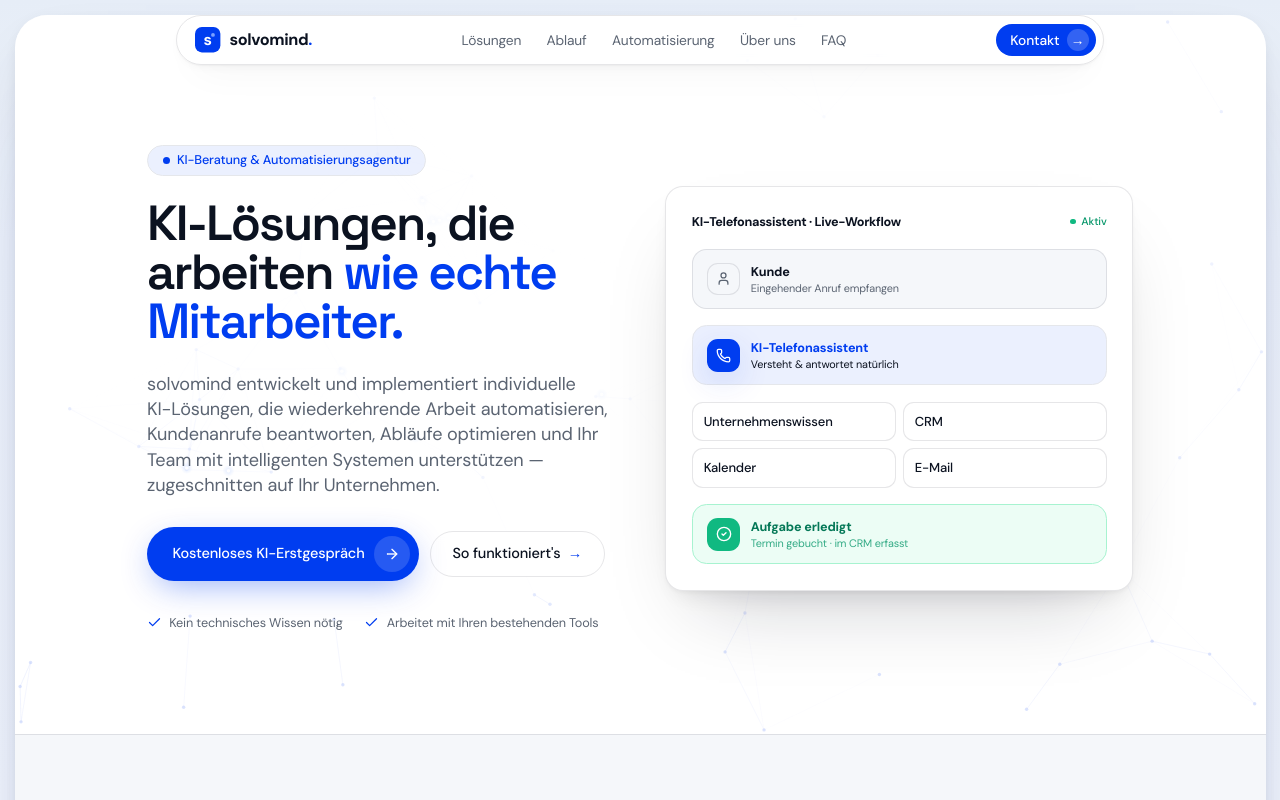
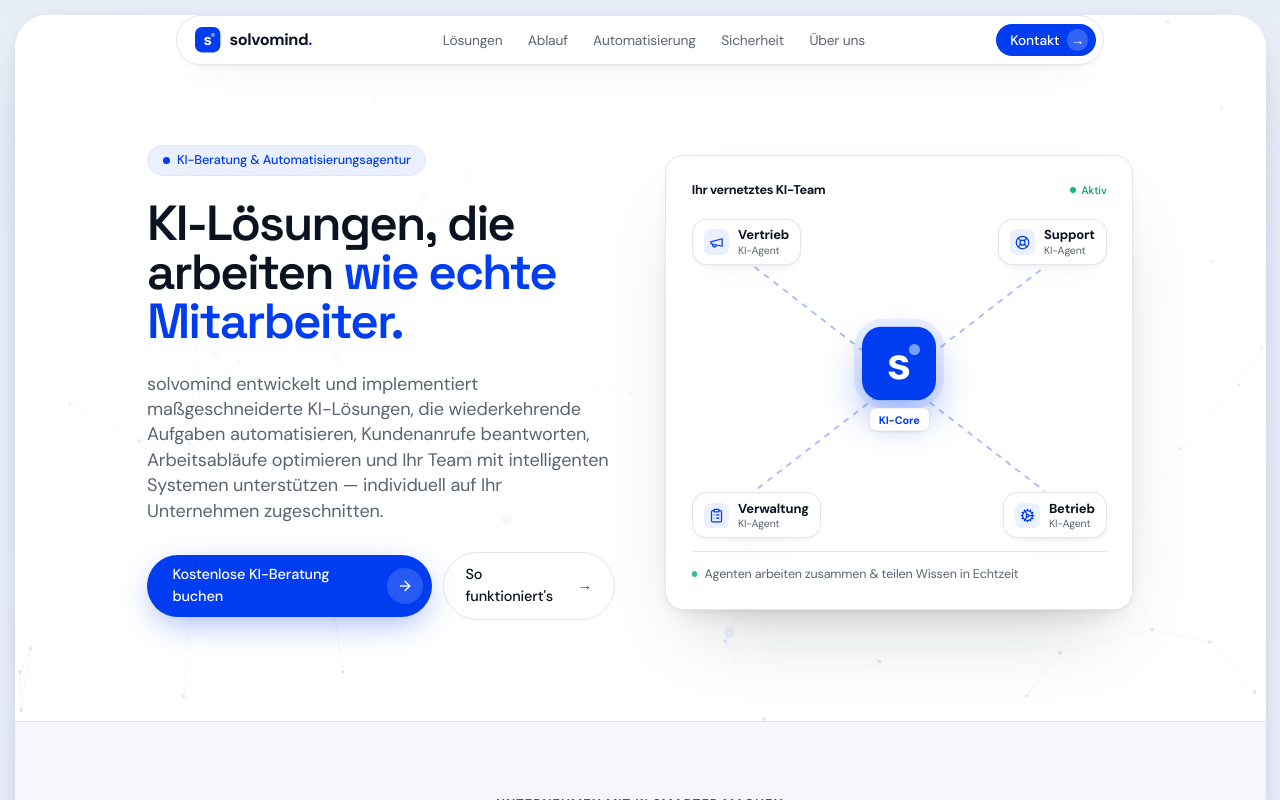
Before and after one commit to Ali-Alizadeh-dev/vektorflowz, a Next.js app: page / in a window 1280 px wide. Shown: the top 800 px of the page. Built offline with nearby package versions, Linux system fonts and the light colour scheme.

Commit message:
solvomind changes

```diff
--- a/app/globals.css
+++ b/app/globals.css
@@ -90,6 +90,23 @@ h3,
   display: inline-block;
 }
 
+/* Hero "vernetztes KI-Team" — flowing dashes along the connector lines
+   and a soft pulse on the live-status dot. */
+@keyframes flowdash {
+  to {
+    stroke-dashoffset: -8;
+  }
+}
+@keyframes softpulse {
+  0%,
+  100% {
+    opacity: 0.5;
+  }
+  50% {
+    opacity: 1;
+  }
+}
+
 .hairline {
   height: 1px;
   width: 100%;
--- a/app/page.tsx
+++ b/app/page.tsx
@@ -6,6 +6,7 @@ import Leistungen from "@/components/Leistungen";
 import Vergleich from "@/components/Vergleich";
 import Ablauf from "@/components/Ablauf";
 import Showcase from "@/components/Showcase";
+import Sicherheit from "@/components/Sicherheit";
 import WarumSolvomind from "@/components/WarumSolvomind";
 import UeberMich from "@/components/UeberMich";
 import FAQ from "@/components/FAQ";
@@ -28,6 +29,7 @@ export default function Page() {
           <Vergleich />
           <Ablauf />
           <Showcase />
+          <Sicherheit />
           <WarumSolvomind />
           <UeberMich />
           <FAQ />
--- a/components/Ablauf.tsx
+++ b/components/Ablauf.tsx
@@ -8,13 +8,13 @@ import SectionHeader from "./SectionHeader";
 const steps = [
   {
     n: "1",
-    title: "Kostenloses KI-Erstgespräch",
-    text: "Wir lernen Ihr Unternehmen, Ihre Ziele und Ihre täglichen Engpässe kennen.",
+    title: "Kostenlose KI-Beratung",
+    text: "Wir lernen Ihr Unternehmen, Ihre Ziele und täglichen Engpässe kennen.",
   },
   {
     n: "2",
-    title: "Prozess-Analyse",
-    text: "Wir identifizieren die Automatisierungspotenziale mit dem größten Hebel.",
+    title: "Prozessanalyse",
+    text: "Wir identifizieren die wirkungsvollsten Automatisierungsmöglichkeiten.",
   },
   {
     n: "3",
@@ -23,7 +23,7 @@ const steps = [
   },
   {
     n: "4",
-    title: "Umsetzung & Optimierung",
+    title: "Implementierung & Optimierung",
     text: "Wir integrieren, testen und verbessern Ihre Systeme kontinuierlich.",
   },
 ];
@@ -92,7 +92,7 @@ export default function Ablauf() {
     <section id="ablauf" ref={ref} className="section">
       <div className="mx-auto max-w-6xl px-5 md:px-8">
         <SectionHeader
-          label="Unser Ablauf"
+          label="Unser Vorgehen"
           title="Ein einfacher Weg von der Idee zum Ergebnis."
           intro="Transparent, strukturiert und nachvollziehbar — vom ersten Gespräch bis zur fertigen Lösung."
         />
--- a/components/FinalCTA.tsx
+++ b/components/FinalCTA.tsx
@@ -56,7 +56,7 @@ export default function FinalCTA() {
               Bereit, Ihre KI-Belegschaft aufzubauen?
             </h2>
             <p className="mx-auto mt-5 max-w-xl text-lg md:text-xl text-white/85 leading-relaxed">
-              Entdecken Sie, wie individuelle KI-Lösungen Kosten senken,
+              Entdecken Sie, wie maßgeschneiderte KI-Lösungen Kosten senken,
               wiederkehrende Arbeit automatisieren und Ihr Unternehmen wachsen
               lassen.
             </p>
@@ -64,13 +64,14 @@ export default function FinalCTA() {
               href="#kontakt"
               className="group mt-9 inline-flex items-center justify-center gap-2.5 pl-7 pr-2.5 py-2.5 rounded-full bg-white text-accent text-base font-semibold hover:bg-white/90 transition-colors"
             >
-              Kostenloses KI-Erstgespräch buchen
+              Kostenlose KI-Beratung buchen
               <span className="inline-flex items-center justify-center w-10 h-10 rounded-full bg-accent/10 group-hover:translate-x-0.5 transition-transform">
                 <ArrowRight size={16} />
               </span>
             </a>
             <div className="mt-5 text-sm font-medium text-white/70">
-              Unverbindlich · 30-minütiges Gespräch · Individuelle Empfehlungen
+              Unverbindlich · 30-minütiges Gespräch · Maßgeschneiderte
+              Empfehlungen
             </div>
           </div>
         </div>
--- a/components/Hero.tsx
+++ b/components/Hero.tsx
@@ -5,7 +5,15 @@ import { useGSAP } from "@gsap/react";
 import { gsap } from "@/lib/gsap";
 import SplitWords from "./SplitWords";
 import NeuralNetwork from "./NeuralNetwork";
-import { ArrowDown, Check, Phone, User, CheckCircle2 } from "lucide-react";
+import { ArrowDown, Megaphone, LifeBuoy, ClipboardList, Cog } from "lucide-react";
+import { LogoMark } from "./Logo";
+
+const agents = [
+  { icon: Megaphone, label: "Vertrieb", pos: "left-0 top-1.5" },
+  { icon: LifeBuoy, label: "Support", pos: "right-0 top-1.5" },
+  { icon: ClipboardList, label: "Verwaltung", pos: "left-0 bottom-1.5" },
+  { icon: Cog, label: "Betrieb", pos: "right-0 bottom-1.5" },
+];
 
 export default function Hero() {
   const root = useRef<HTMLDivElement>(null);
@@ -35,21 +43,21 @@ export default function Hero() {
             { y: 18, opacity: 0, duration: 0.8, stagger: 0.08, clearProps: "transform,opacity" },
             "-=0.5"
           )
-          .from(
-            '[data-hero="trust"] > *',
-            { y: 12, opacity: 0, duration: 0.6, stagger: 0.08 },
-            "-=0.3"
-          )
-          // Workflow card pops in, then its rows cascade
+          // Diagram card pops in, then hub + agent chips cascade
           .from(
             '[data-hero="card"]',
             { y: 30, opacity: 0, scale: 0.96, duration: 0.9, clearProps: "transform,opacity" },
             "-=0.9"
           )
           .from(
-            '[data-hero="flow"]',
-            { y: 14, opacity: 0, scale: 0.94, duration: 0.5, stagger: 0.1, ease: "back.out(1.7)", clearProps: "transform,opacity" },
+            '[data-hero="hub"]',
+            { scale: 0, opacity: 0, duration: 0.6, ease: "back.out(1.8)", clearProps: "transform,opacity" },
             "-=0.5"
+          )
+          .from(
+            '[data-hero="agent"]',
+            { y: 12, opacity: 0, scale: 0.9, duration: 0.5, stagger: 0.09, ease: "back.out(1.7)", clearProps: "transform,opacity" },
+            "-=0.35"
           );
       } else {
         // Mobile: light block-fade per element — smooth first paint.
@@ -59,7 +67,6 @@ export default function Hero() {
             '[data-hero="title"]',
             '[data-hero="sub"]',
             '[data-hero="cta"]',
-            '[data-hero="trust"]',
             '[data-hero="card"]',
           ],
           {
@@ -126,7 +133,7 @@ export default function Hero() {
             <SplitWords
               as="p"
               data-hero="sub"
-              text="solvomind entwickelt und implementiert individuelle KI-Lösungen, die wiederkehrende Arbeit automatisieren, Kundenanrufe beantworten, Abläufe optimieren und Ihr Team mit intelligenten Systemen unterstützen — zugeschnitten auf Ihr Unternehmen."
+              text="solvomind entwickelt und implementiert maßgeschneiderte KI-Lösungen, die wiederkehrende Aufgaben automatisieren, Kundenanrufe beantworten, Arbeitsabläufe optimieren und Ihr Team mit intelligenten Systemen unterstützen — individuell auf Ihr Unternehmen zugeschnitten."
               className="mt-6 max-w-xl text-lg md:text-xl text-muted leading-relaxed"
             />
 
@@ -136,7 +143,7 @@ export default function Hero() {
                 href="#kontakt"
                 className="group inline-flex items-center justify-center gap-2.5 pl-7 pr-2.5 py-2.5 rounded-full bg-accent text-white text-base font-medium hover:bg-accent/90 transition-colors shadow-accent-glow"
               >
-                Kostenloses KI-Erstgespräch
+                Kostenlose KI-Beratung buchen
                 <span className="inline-flex items-center justify-center w-10 h-10 rounded-full bg-white/15 group-hover:translate-x-0.5 transition-transform">
                   <ArrowDown size={16} className="-rotate-90" />
                 </span>
@@ -150,30 +157,13 @@ export default function Hero() {
                 <span className="text-accent">→</span>
               </a>
             </div>
-
-            <div
-              data-hero="trust"
-              className="mt-9 flex flex-wrap items-center gap-x-6 gap-y-3 text-sm text-muted"
-            >
-              <span className="inline-flex items-center gap-2">
-                <Check size={15} className="text-accent" />
-                Kein technisches Wissen nötig
-              </span>
-              <span className="inline-flex items-center gap-2">
-                <Check size={15} className="text-accent" />
-                Arbeitet mit Ihren bestehenden Tools
-              </span>
-            </div>
           </div>
 
-          {/* Right: live workflow card */}
-          <div
-            data-hero="card"
-            className="relative card shadow-card-lg p-6 md:p-7"
-          >
-            <div className="flex items-center justify-between mb-5">
+          {/* Right: vernetztes KI-Team — hub & spoke */}
+          <div data-hero="card" className="relative card shadow-card-lg p-6 md:p-7">
+            <div className="flex items-center justify-between">
               <span className="text-sm font-semibold tracking-tight">
-                KI-Telefonassistent · Live-Workflow
+                Ihr vernetztes KI-Team
               </span>
               <span className="inline-flex items-center gap-1.5 text-xs font-medium text-emerald-600">
                 <span className="w-1.5 h-1.5 rounded-full bg-emerald-500" />
@@ -181,55 +171,75 @@ export default function Hero() {
               </span>
             </div>
 
-            <div className="flex flex-col">
-              <FlowRow
-                icon={<User size={15} className="text-muted" />}
-                iconWrap="bg-bg border border-line"
-                title="Kunde"
-                sub="Eingehender Anruf empfangen"
+            <div className="relative mt-4 h-[300px] sm:h-[330px]">
+              {/* Connector lines with flowing dashes */}
+              <svg
+                viewBox="0 0 100 100"
+                preserveAspectRatio="none"
+                aria-hidden
+                className="absolute inset-0 w-full h-full overflow-visible"
+              >
+                {[
+                  [15, 16],
+                  [85, 16],
+                  [15, 84],
+                  [85, 84],
+                ].map(([x, y], i) => (
+                  <line
+                    key={i}
+                    x1="50"
+                    y1="50"
+                    x2={x}
+                    y2={y}
+                    stroke="var(--accent)"
+                    strokeOpacity="0.35"
+                    strokeWidth="0.5"
+                    strokeDasharray="1.6 1.6"
+                    style={{ animation: `flowdash ${1.1 + i * 0.15}s linear infinite` }}
                   />
-              <Connector />
+                ))}
+              </svg>
+
+              {/* Central hub */}
               <div
-                data-hero="flow"
-                className="flex items-center gap-3 rounded-2xl bg-accent-soft border border-accent/20 px-4 py-3.5"
+                data-hero="hub"
+                className="absolute left-1/2 top-1/2 -translate-x-1/2 -translate-y-1/2 z-10 flex flex-col items-center gap-2"
               >
-                <span className="shrink-0 inline-flex items-center justify-center w-9 h-9 rounded-xl bg-accent text-white shadow-accent-glow">
-                  <Phone size={15} />
+                <span
+                  className="flex items-center justify-center w-[74px] h-[74px] rounded-[22px] shadow-accent-glow"
+                  style={{ boxShadow: "0 0 0 8px var(--accent-soft), 0 18px 36px rgba(0,61,240,0.35)" }}
+                >
+                  <LogoMark className="w-[74px] h-[74px]" />
                 </span>
-                <div className="min-w-0">
-                  <p className="text-sm font-semibold text-accent">
-                    KI-Telefonassistent
-                  </p>
-                  <p className="text-xs text-accent/70">
-                    Versteht &amp; antwortet natürlich
-                  </p>
+                <span className="rounded-lg bg-surface border border-line px-2.5 py-1 text-xs font-semibold text-accent shadow-card">
+                  KI-Core
+                </span>
+              </div>
+
+              {/* Agent chips */}
+              {agents.map((a) => (
+                <div
+                  key={a.label}
+                  data-hero="agent"
+                  className={`absolute ${a.pos} z-20 flex items-center gap-2.5 rounded-2xl bg-surface border border-line px-3 py-2 shadow-card whitespace-nowrap`}
+                >
+                  <span className="flex items-center justify-center w-7 h-7 rounded-lg bg-accent-soft text-accent">
+                    <a.icon size={15} />
+                  </span>
+                  <div className="leading-tight">
+                    <div className="text-[13px] font-semibold">{a.label}</div>
+                    <div className="text-[10.5px] text-muted">KI-Agent</div>
                   </div>
                 </div>
-              <Connector />
-              <div
-                data-hero="flow"
-                className="grid grid-cols-2 gap-2"
-              >
-                {["Unternehmenswissen", "CRM", "Kalender", "E-Mail"].map((t) => (
-                  <span
-                    key={t}
-                    className="rounded-xl bg-surface border border-line px-3 py-2.5 text-[13px] font-medium"
-                  >
-                    {t}
-                  </span>
               ))}
             </div>
-              <Connector />
-              <FlowRow
-                data-hero="flow"
-                icon={<CheckCircle2 size={16} className="text-white" />}
-                iconWrap="bg-emerald-500"
-                title="Aufgabe erledigt"
-                titleClass="text-emerald-700"
-                sub="Termin gebucht · im CRM erfasst"
-                subClass="text-emerald-600/80"
-                wrapClass="bg-emerald-50 border border-emerald-200"
+
+            <div className="mt-2 pt-3.5 border-t border-line flex items-center gap-2 text-[12.5px] text-muted">
+              <span
+                className="w-1.5 h-1.5 rounded-full bg-emerald-500"
+                style={{ animation: "softpulse 1.6s ease-in-out infinite" }}
               />
+              Agenten arbeiten zusammen &amp; teilen Wissen in Echtzeit
             </div>
           </div>
         </div>
@@ -237,46 +247,3 @@ export default function Hero() {
     </section>
   );
 }
-
-function FlowRow({
-  icon,
-  iconWrap,
-  title,
-  titleClass = "",
-  sub,
-  subClass = "text-muted",
-  wrapClass = "bg-bg border border-line",
-  ...rest
-}: {
-  icon: React.ReactNode;
-  iconWrap: string;
-  title: string;
-  titleClass?: string;
-  sub: string;
-  subClass?: string;
-  wrapClass?: string;
-  [key: string]: unknown;
-}) {
-  return (
-    <div
-      className={`flex items-center gap-3 rounded-2xl px-4 py-3.5 ${wrapClass}`}
-      {...rest}
-    >
-      <span
-        className={`shrink-0 inline-flex items-center justify-center w-9 h-9 rounded-xl ${iconWrap}`}
-      >
-        {icon}
-      </span>
-      <div className="min-w-0">
-        <p className={`text-sm font-semibold ${titleClass}`}>{title}</p>
-        <p className={`text-xs ${subClass}`}>{sub}</p>
-      </div>
-    </div>
-  );
-}
-
-function Connector() {
-  return (
-    <span aria-hidden className="ml-[26px] my-0.5 block h-3.5 w-px bg-accent/25" />
-  );
-}
--- a/components/Leistungen.tsx
+++ b/components/Leistungen.tsx
@@ -21,13 +21,13 @@ const services = [
     icon: Users,
     title: "KI-Agenten-Teams",
     text: "Mehrere spezialisierte Agenten, die über Ihren gesamten Betrieb hinweg zusammenarbeiten.",
-    tags: ["Vertrieb", "Support", "Admin", "Betrieb"],
+    tags: ["Vertrieb", "Support", "Verwaltung", "Betrieb"],
   },
   {
     icon: Workflow,
     title: "Workflow-Automatisierung",
     text: "Automatisieren Sie die wiederkehrenden Prozesse, die Ihr Team ausbremsen.",
-    tags: ["E-Mails", "Dokumente", "Freigaben", "Reports"],
+    tags: ["E-Mails", "Dokumente", "Freigaben", "Berichte"],
   },
   {
     icon: Database,
@@ -73,7 +73,7 @@ export default function Leistungen() {
         <SectionHeader
           label="Unsere KI-Lösungen"
           title="Alles, was Sie brauchen, um KI einzusetzen."
-          intro="Sechs maßgeschneiderte Lösungen, die sich in Ihre bestehenden Abläufe einfügen."
+          intro="Sechs maßgeschneiderte Lösungen, die sich in Ihren bestehenden Betrieb einfügen."
         />
 
         <div className="mt-14 md:mt-16 grid sm:grid-cols-2 lg:grid-cols-3 gap-5">
--- a/components/Navbar.tsx
+++ b/components/Navbar.tsx
@@ -10,8 +10,8 @@ const links = [
   { href: "#leistungen", label: "Lösungen" },
   { href: "#ablauf", label: "Ablauf" },
   { href: "#showcase", label: "Automatisierung" },
+  { href: "#security", label: "Sicherheit" },
   { href: "#ueber-uns", label: "Über uns" },
-  { href: "#faq", label: "FAQ" },
   { href: "#kontakt", label: "Kontakt" },
 ];
 
--- a/components/Showcase.tsx
+++ b/components/Showcase.tsx
@@ -1,48 +1,59 @@
 "use client";
 
-import { useRef } from "react";
+import { useEffect, useRef, useState } from "react";
 import { useGSAP } from "@gsap/react";
 import { gsap, ScrollTrigger } from "@/lib/gsap";
 import { PhoneCall, Phone, Check, ArrowRight } from "lucide-react";
 
-const tasks = [
-  "Wissensdatenbank",
-  "CRM-Abgleich",
-  "Kalenderbuchung",
-  "Bestätigungs-E-Mail",
+const subDefs = [
+  { label: "Wissensdatenbank", at: 2 },
+  { label: "CRM-Abfrage", at: 3 },
+  { label: "Termin buchen", at: 4 },
+  { label: "Bestätigungs-E-Mail", at: 5 },
 ];
 
 export default function Showcase() {
   const ref = useRef<HTMLDivElement>(null);
+  // tick 0..7 drives the looping "self-completing call" demo
+  const [tick, setTick] = useState(0);
+
+  useEffect(() => {
+    const reduce = window.matchMedia("(prefers-reduced-motion: reduce)").matches;
+    if (reduce) {
+      // Show the finished state, no looping.
+      setTick(7);
+      return;
+    }
+    const iv = setInterval(() => setTick((t) => (t + 1) % 8), 850);
+    return () => clearInterval(iv);
+  }, []);
 
   useGSAP(
     () => {
-      const reduce = window.matchMedia(
-        "(prefers-reduced-motion: reduce)"
-      ).matches;
-      const nodes = gsap.utils.toArray<HTMLElement>("[data-node]");
-      if (!nodes.length) return;
-
-      if (reduce) {
-        gsap.set(nodes, { clearProps: "all" });
-        return;
-      }
-
-      gsap.set(nodes, { y: 16, opacity: 0, scale: 0.94 });
-      gsap.to(nodes, {
-        scrollTrigger: { trigger: "[data-console]", start: "top 78%", once: true },
+      const consoleEl = ref.current?.querySelector("[data-console]");
+      if (!consoleEl) return;
+      gsap.set(consoleEl, { y: 24, opacity: 0 });
+      ScrollTrigger.create({
+        trigger: consoleEl,
+        start: "top 80%",
+        once: true,
+        onEnter: () =>
+          gsap.to(consoleEl, {
             y: 0,
             opacity: 1,
-        scale: 1,
-        duration: 0.5,
-        stagger: 0.12,
-        ease: "back.out(1.6)",
+            duration: 0.7,
+            ease: "power3.out",
             overwrite: true,
+          }),
       });
       ScrollTrigger.refresh();
     },
     { scope: ref }
   );
+
+  const callActive = tick === 0;
+  const agentActive = tick === 1;
+  const doneActive = tick >= 6;
 
   return (
     <section id="showcase" ref={ref} className="section">
@@ -52,11 +63,11 @@ export default function Showcase() {
             Automatisierung in Aktion
           </div>
           <h2 className="mt-3 text-3xl md:text-5xl font-semibold tracking-tightest leading-[1.08]">
-            Ein Anruf. Vollständig erledigt — von Anfang bis Ende.
+            Ein Anruf. Komplett bearbeitet — von A bis Z.
           </h2>
           <p className="mt-4 text-lg text-muted">
-            Sehen Sie, wie ein einzelner eingehender Anruf durch Ihr KI-System
-            fließt und sich selbst abschließt.
+            Sehen Sie live, wie ein einzelner eingehender Anruf durch Ihr
+            KI-System läuft und sich selbst erledigt.
           </p>
         </div>
 
@@ -87,6 +98,7 @@ export default function Showcase() {
               <ConsoleStep
                 icon={<PhoneCall size={20} className="text-slate-300" />}
                 iconWrap="bg-white/[0.06] border border-white/10"
+                glow={callActive ? "0 0 0 4px rgba(96,165,250,.35)" : "none"}
                 label="Eingehender Anruf"
                 badge="Empfangen"
                 badgeClass="text-emerald-400 bg-emerald-400/10"
@@ -96,34 +108,67 @@ export default function Showcase() {
               {/* Voice agent */}
               <ConsoleStep
                 icon={<Phone size={20} className="text-white" />}
-                iconWrap="bg-accent shadow-accent-glow"
-                label="KI-Telefonassistent"
+                iconWrap="bg-accent"
+                glow={
+                  agentActive
+                    ? "0 0 0 4px rgba(96,165,250,.4), 0 10px 24px rgba(0,61,240,.5)"
+                    : "0 10px 24px rgba(0,61,240,.35)"
+                }
+                label="Telefonassistent"
                 badge="Bearbeitet"
                 badgeClass="text-blue-300 bg-blue-400/15"
               />
               <Arrow />
 
               {/* Task list */}
-              <div data-node className="flex-[1.5] min-w-0 flex flex-col gap-2 md:pt-1.5">
-                {tasks.map((t) => (
+              <div className="flex-[1.5] min-w-0 flex flex-col gap-2 md:pt-1.5">
+                {subDefs.map((s) => {
+                  const isDone = tick >= s.at;
+                  const isActive = tick === s.at;
+                  return (
                     <div
-                    key={t}
-                    className="flex items-center gap-2.5 rounded-xl bg-white/[0.05] border border-white/10 px-3.5 py-2.5"
+                      key={s.label}
+                      className="flex items-center gap-2.5 rounded-xl px-3.5 py-2.5 border transition-colors duration-300"
+                      style={{
+                        background: isDone
+                          ? "rgba(34,197,94,.12)"
+                          : isActive
+                          ? "rgba(96,165,250,.16)"
+                          : "rgba(255,255,255,.05)",
+                        borderColor: isDone
+                          ? "rgba(74,222,128,.4)"
+                          : isActive
+                          ? "rgba(96,165,250,.5)"
+                          : "rgba(255,255,255,.1)",
+                      }}
                     >
-                    <span className="w-1.5 h-1.5 rounded-full bg-blue-400" />
+                      <span
+                        className="w-1.5 h-1.5 rounded-full"
+                        style={{ background: isDone ? "#4ade80" : "#60a5fa" }}
+                      />
                       <span className="flex-1 text-[13px] font-medium text-slate-200">
-                      {t}
+                        {s.label}
                       </span>
-                    <Check size={15} className="text-emerald-400" />
+                      <Check
+                        size={15}
+                        className="text-emerald-400 transition-opacity duration-300"
+                        style={{ opacity: isDone ? 1 : 0.14 }}
+                      />
                     </div>
-                ))}
+                  );
+                })}
               </div>
               <Arrow />
 
               {/* Done */}
               <ConsoleStep
                 icon={<Check size={24} className="text-white" />}
-                iconWrap="bg-emerald-500 shadow-[0_10px_24px_rgba(16,185,129,0.4)]"
+                iconWrap={doneActive ? "bg-emerald-500" : "bg-white/[0.08]"}
+                glow={
+                  doneActive
+                    ? "0 0 0 4px rgba(74,222,128,.3), 0 10px 24px rgba(16,185,129,.45)"
+                    : "none"
+                }
                 label="Aufgabe erledigt"
                 badge="Automatisch"
                 badgeClass="text-emerald-400 bg-emerald-400/15"
@@ -139,20 +184,23 @@ export default function Showcase() {
 function ConsoleStep({
   icon,
   iconWrap,
+  glow,
   label,
   badge,
   badgeClass,
 }: {
   icon: React.ReactNode;
   iconWrap: string;
+  glow: string;
   label: string;
   badge: string;
   badgeClass: string;
 }) {
   return (
-    <div data-node className="flex-1 min-w-0 flex flex-col items-center text-center gap-3">
+    <div className="flex-1 min-w-0 flex flex-col items-center text-center gap-3">
       <span
-        className={`inline-flex items-center justify-center w-14 h-14 rounded-2xl ${iconWrap}`}
+        className={`inline-flex items-center justify-center w-14 h-14 rounded-2xl transition-shadow duration-300 ${iconWrap}`}
+        style={{ boxShadow: glow }}
       >
         {icon}
       </span>
@@ -166,10 +214,7 @@ function ConsoleStep({
 
 function Arrow() {
   return (
-    <div
-      data-node
-      className="flex items-center justify-center text-accent/60 md:pt-5 rotate-90 md:rotate-0"
-    >
+    <div className="flex items-center justify-center text-accent/60 md:pt-5 rotate-90 md:rotate-0">
       <ArrowRight size={18} />
     </div>
   );
--- a/components/WarumSolvomind.tsx
+++ b/components/WarumSolvomind.tsx
@@ -61,7 +61,7 @@ export default function WarumSolvomind() {
             Warum solvomind
           </div>
           <h2 className="mt-3 text-3xl md:text-5xl font-semibold tracking-tightest leading-[1.08]">
-            Ein Partner, kein reiner Dienstleister.
+            Ein Partner, kein bloßer Anbieter.
           </h2>
         </div>
 
```
Also changed, not shown: components/FAQ.tsx (+15 -11 lines), components/Stats.tsx (+6 -5 lines). Lines whose indentation alone changed are shown as unchanged.
